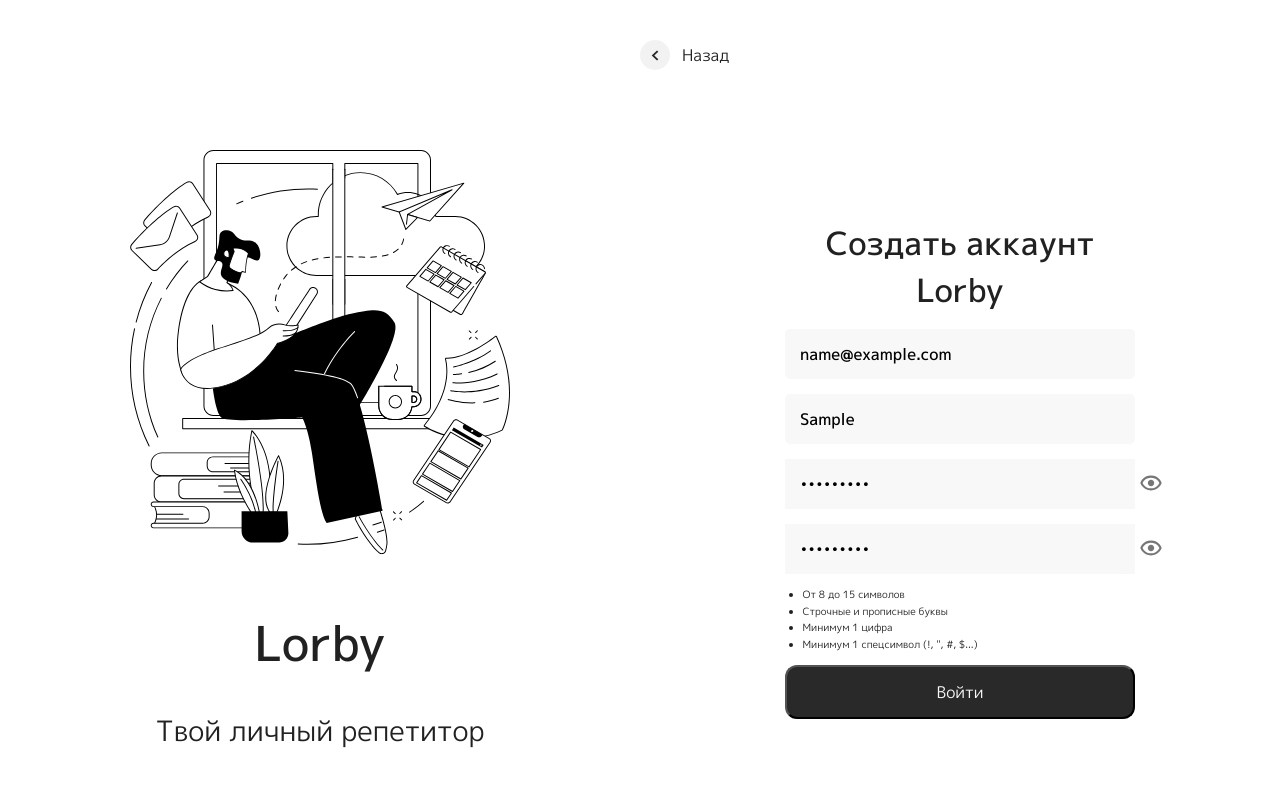
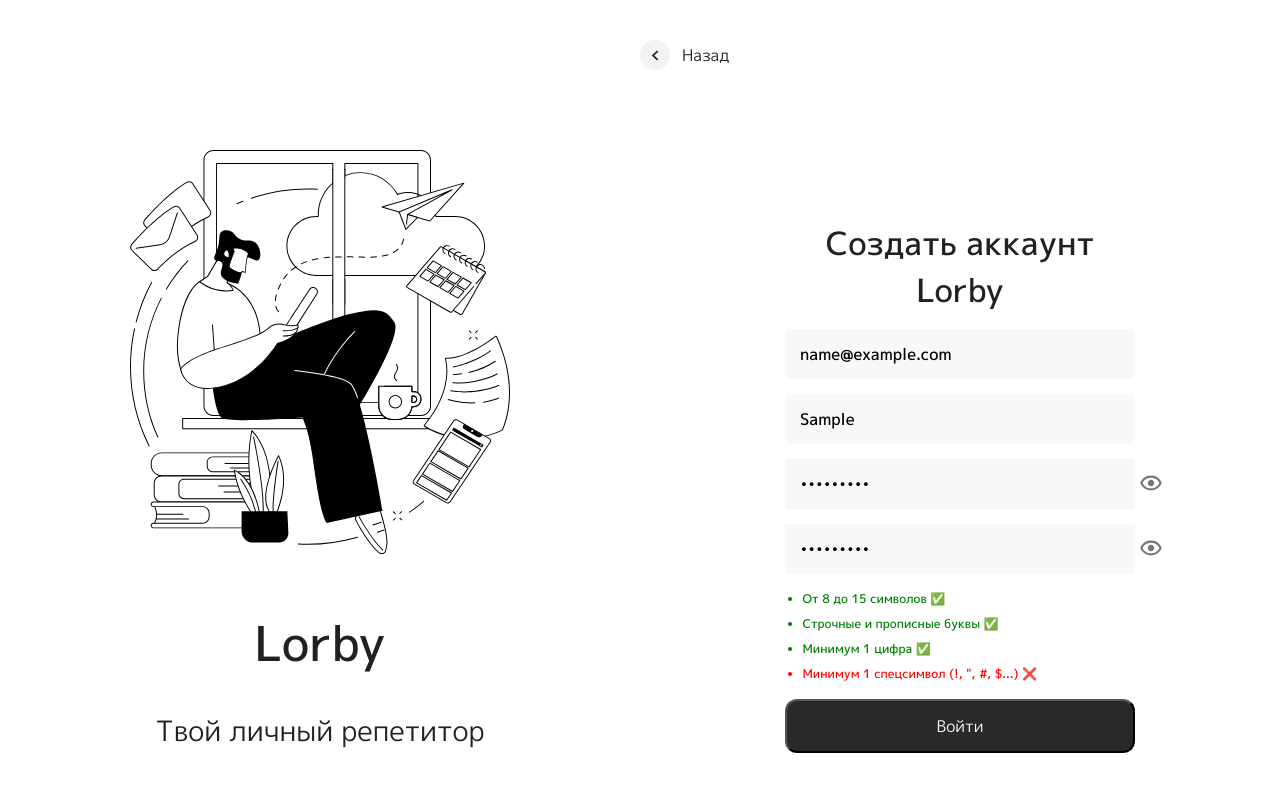
Before and after one commit to erlankg0/neobis-front-auth, a React (Vite) app: page / in a window 1280 px wide. Both pictures are taken after typing "name@example.com", "Sample", "Sample123", "Sample123" into the empty fields and a click on the button "Войти". Shown: the top 792 px of the page. Built offline with nearby package versions, Linux system fonts and the light colour scheme.

Commit message:
add validation for password

```diff
--- a/package.json
+++ b/package.json
@@ -12,6 +12,7 @@
   "dependencies": {
     "@reduxjs/toolkit": "^2.2.3",
     "axios": "^1.6.8",
+    "classnames": "^2.5.1",
     "formik": "^2.4.6",
     "react": "^18.3.0",
     "react-dom": "^18.2.0",
--- a/src/components/button/button.tsx
+++ b/src/components/button/button.tsx
@@ -2,9 +2,9 @@ import {IButton} from "./interface.ts";
 import React from "react";
 import styles from './button.module.css'
 
-const Button: React.FC<IButton> = ({text}) => {
+const Button: React.FC<IButton> = ({text, disabled}) => {
     return (
-        <button className={styles.button} type={'submit'}>{text}</button>
+        <button className={styles.button} type={'submit'} disabled={disabled}>{text}</button>
     )
 }
 
--- a/src/components/button/interface.ts
+++ b/src/components/button/interface.ts
@@ -1,3 +1,4 @@
 export interface IButton{
     text: string,
+    disabled: boolean
 }
--- a/src/components/inputPassword/inputPassword.tsx
+++ b/src/components/inputPassword/inputPassword.tsx
@@ -4,8 +4,7 @@ import styles from './inputPassword.module.css';
 import visible from './../../assets/icon/visible.svg';
 import unvisible from './../../assets/icon/unvisible.svg';
 
-const InputPassword: React.FC<IInput> = ({ name, placeholder }) => {
-    const [password, setPassword] = useState<string>('');
+const InputPassword: React.FC<IInput> = ({ value, placeholder, onChange }) => {
     const [showPassword, setShowPassword] = useState<boolean>(false);
 
     const togglePasswordVisibility = () => {
@@ -17,9 +16,8 @@ const InputPassword: React.FC<IInput> = ({ name, placeholder }) => {
             <input
                 className={styles.input}
                 type={showPassword ? 'text' : 'password'}
-                value={password}
-                onChange={(e: React.ChangeEvent<HTMLInputElement>) => setPassword(e.target.value)}
-                name={name}
+                value={value}
+                onChange={(e: React.ChangeEvent<HTMLInputElement>) => onChange(e.target.value)}
                 placeholder={placeholder}
                 required
             />
--- a/src/components/singup/singUp.tsx
+++ b/src/components/singup/singUp.tsx
@@ -1,12 +1,11 @@
 import Prev from "../prev/prev.tsx";
 import styles from './singup.module.css'
 import {Field, Form, Formik} from "formik";
-import * as Yup from 'yup';
 import Input from "../input/input.tsx";
 import InputPassword from "../inputPassword/inputPassword.tsx";
 import Button from "../button/button.tsx";
-import React from "react";
-import {ISingUp} from "./singup.ts";
+import React, {useState} from "react";
+import {ISingUp, IValid} from "./singup.ts";
 
 const SingUp: React.FC<ISingUp> = ({
                                        email,
@@ -16,8 +15,19 @@ const SingUp: React.FC<ISingUp> = ({
                                        handleSetConfirmPassword,
                                        handleSetPassword,
                                        handleSetEmail,
-                                       handleSetUserName
+                                       handleSetUserName,
+                                       validatePassword,
                                    }) => {
+    const [isSubmit, setSubmit] = useState<boolean>(false);
+    const [passwordValid, setPasswordValid] = useState<IValid>({
+        validLength: false,
+        hasLowercase: false,
+        hasNumber: false,
+        hasSpecialChar: false,
+        hasUppercase: false
+    });
+
+    console.log(passwordValid)
 
     return (
         <section className={styles.content}>
@@ -29,37 +39,70 @@ const SingUp: React.FC<ISingUp> = ({
                     password: password,
                     confirmPassword: confirmPassword,
                 }}
-                validationSchema={Yup.object().shape({
-                    email: Yup.string().email('Э-почта').required('Объязательное поле'),
-                    username: Yup.string().uppercase('Строчные и прописные буквы').lowercase('Строчные и прописные буквы'),
-                    password: Yup.string().min(8, 'От 8 до 15 символов').max(15, 'От 8 до 15 символов'),
-                    confirmPassword: Yup.string().min(8, 'От 8 до 15 символов').max(15, 'От 8 до 15 символов')
-                })}
+
                 onSubmit={values => {
+                    if (!(values.password == values.confirmPassword)) {
+                        alert('Па')
+                    }
                     const data = {
                         email: values.email,
                         username: values.username,
                         password: values.password,
                         confirmPassword: values.confirmPassword
                     }
+
                     console.log(JSON.stringify(data, null))
                 }}
             >
                 {() => (
-                    <Form className={styles.form}>
+                    <Form className={styles.form} onChange={() => {
+                        setPasswordValid(validatePassword(password));
+                        if (password == confirmPassword) {
+                            setSubmit(true)
+                        } else {
+                            setSubmit(false)
+                        }
+                    }}>
                         <h2 className={styles.title}>Создать аккаунт Lorby</h2>
-                        <Field as={Input} type={'email'} value={email} onChange={handleSetEmail} name={'email'} placeholder="Email"/>
-                        <Field as={Input} type={'text'} value={username} onChange={handleSetUserName} name={'username'} placeholder="Login"/>
-                        <Field as={InputPassword} type={'password'} value={password} onChange={handleSetPassword} name={'password'} placeholder="Password"/>
-                        <Field as={InputPassword} type={'password'} value={confirmPassword} onChange={handleSetConfirmPassword} name={'confirmPassword'}
-                               placeholder="Confirm Password"/>
-                        <ul className={styles.validationList}>
-                            <li>От 8 до 15 символов</li>
-                            <li>Строчные и прописные буквы</li>
-                            <li>Минимум 1 цифра</li>
-                            <li>Минимум 1 спецсимвол (!, ", #, $...)</li>
-                        </ul>
-                        <Button text={'Войти'}/>
+                        <Field as={Input} type={'email'} value={email} onChange={handleSetEmail} name={'email'}
+                               placeholder="Email"/>
+                        <Field as={Input} type={'text'} value={username} onChange={handleSetUserName} name={'username'}
+                               placeholder="Login"/>
+                        <Field as={InputPassword} type={'password'} value={password} onChange={handleSetPassword}
+                               name={'password'} placeholder="Password"/>
+                        <Field as={InputPassword} type={'password'} value={confirmPassword}
+                               onChange={handleSetConfirmPassword} name={'confirmPassword'}
+                               placeholder="Confirm Password"
+                        />
+                        {password ? (
+                            <ul className={styles.validationList}>
+                                <li className={styles.validationItem}
+                                    style={{color: passwordValid.validLength ? 'green' : 'red'}}>
+                                    От 8 до 15 символов {passwordValid.validLength ? '✅' : '❌'}
+                                </li>
+                                <li className={styles.validationItem}
+                                    style={{color: passwordValid.hasUppercase && passwordValid.hasLowercase ? 'green' : 'red'}}>
+                                    Строчные и прописные
+                                    буквы {passwordValid.hasUppercase && passwordValid.hasLowercase ? '✅' : '❌'}
+                                </li>
+                                <li className={styles.validationItem}
+                                    style={{color: passwordValid.hasNumber ? 'green' : 'red'}}>
+                                    Минимум 1 цифра {passwordValid.hasNumber ? '✅' : '❌'}
+                                </li>
+                                <li className={styles.validationItem}
+                                    style={{color: passwordValid.hasSpecialChar ? 'green' : 'red'}}>
+                                    Минимум 1 спецсимвол (!, ", #, $...) {passwordValid.hasSpecialChar ? '✅' : '❌'}
+                                </li>
+                            </ul>
+                        ) : (
+                            <ul className={styles.validationList}>
+                                <li className={styles.validationItem}>От 8 до 15 символов</li>
+                                <li className={styles.validationItem}>Строчные и прописные буквы</li>
+                                <li className={styles.validationItem}>Минимум 1 цифра</li>
+                                <li className={styles.validationItem}>Минимум 1 спецсимвол (!, ", #, $...)</li>
+                            </ul>
+                        )}
+                        <Button disabled={isSubmit} text={'Войти'}/>
                     </Form>
                 )}
             </Formik>
--- a/src/components/singup/singup.module.css
+++ b/src/components/singup/singup.module.css
@@ -28,3 +28,10 @@
     width: 90%;
     margin: 0 auto;
 }
+
+.validationItem{
+    font-weight: 500;
+    font-size: 1.2rem;
+    line-height: 2rem;
+    color: #767676;
+}
--- a/src/layout/Registration/Registration.tsx
+++ b/src/layout/Registration/Registration.tsx
@@ -27,7 +27,17 @@ const Registration = () => {
         dispatch(setConfirmPassword(confirmPassword));
     }
 
-    return (<SingUp email={email} confirmPassword={confirmPassword} password={password} username={username}
+    const validatePassword = (password: string) => {
+        return {
+            validLength: password.length >= 8 && password.length <= 15,
+            hasLowercase: /[a-z]/.test(password),
+            hasUppercase: /[A-Z]/.test(password),
+            hasNumber: /\d/.test(password),
+            hasSpecialChar: /[!@#$%^&*]/.test(password),
+        };
+    };
+
+    return (<SingUp validatePassword={validatePassword} email={email} confirmPassword={confirmPassword} password={password} username={username}
                     handleSetEmail={handleSetEmail} handleSetPassword={handleSetPassword}
                     handleSetUserName={handleSetUserName} handleSetConfirmPassword={handleSetConfirmPassword}/>)
 
--- a/src/redux/reducer/singup.ts
+++ b/src/redux/reducer/singup.ts
@@ -5,10 +5,6 @@ interface ISingUp {
     username: string;
     password: string;
     confirmPassword: string;
-    emailValid: boolean,
-    usernameValid: boolean,
-    passwordValid: boolean,
-    confirmPasswordValid: boolean
 }
 
 
@@ -17,12 +13,9 @@ const initialState: ISingUp = {
     username: '',
     password: '',
     confirmPassword: '',
-    emailValid: false,
-    usernameValid: false,
-    passwordValid: false,
-    confirmPasswordValid: false
+}
 
-}
+
 
 const singUpSlice = createSlice({
     name: 'singUp',
```
Also changed, not shown: src/components/singup/singup.ts (+8 -0 lines), 1 other file (tests, documents, lock files or other folders).
